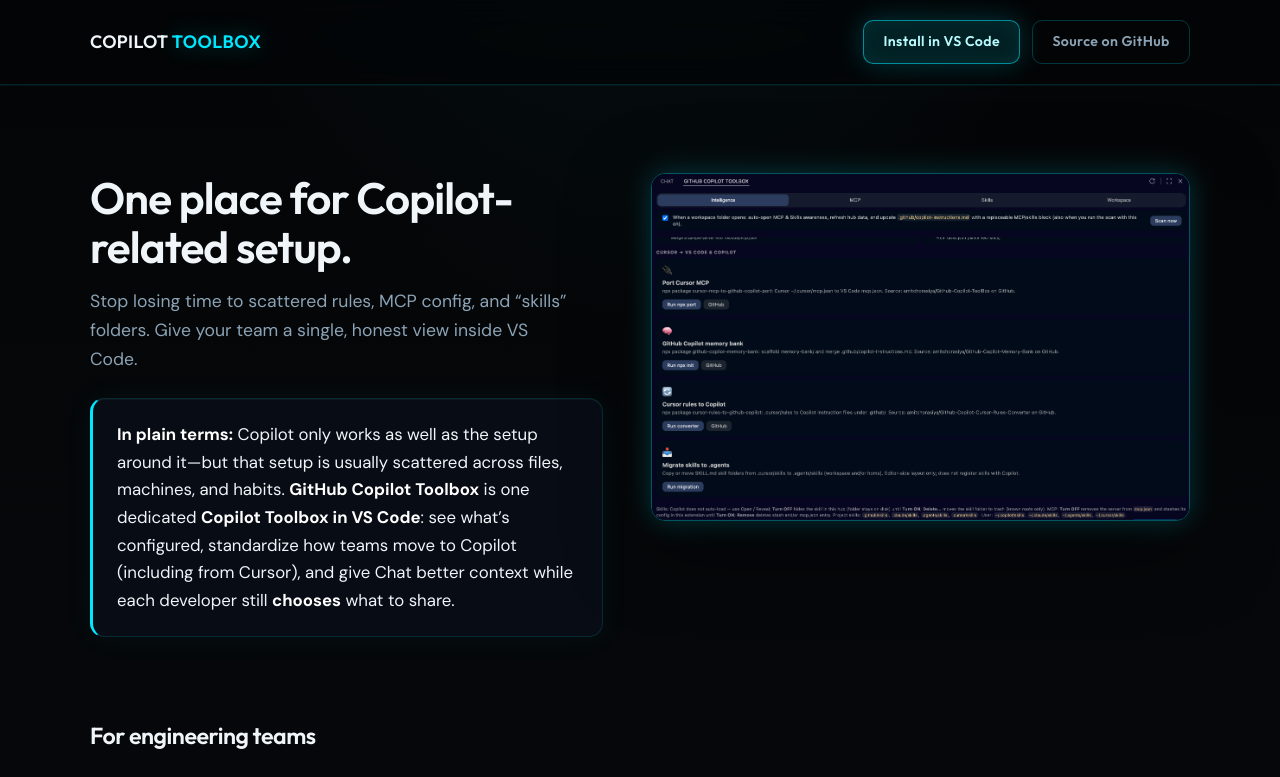
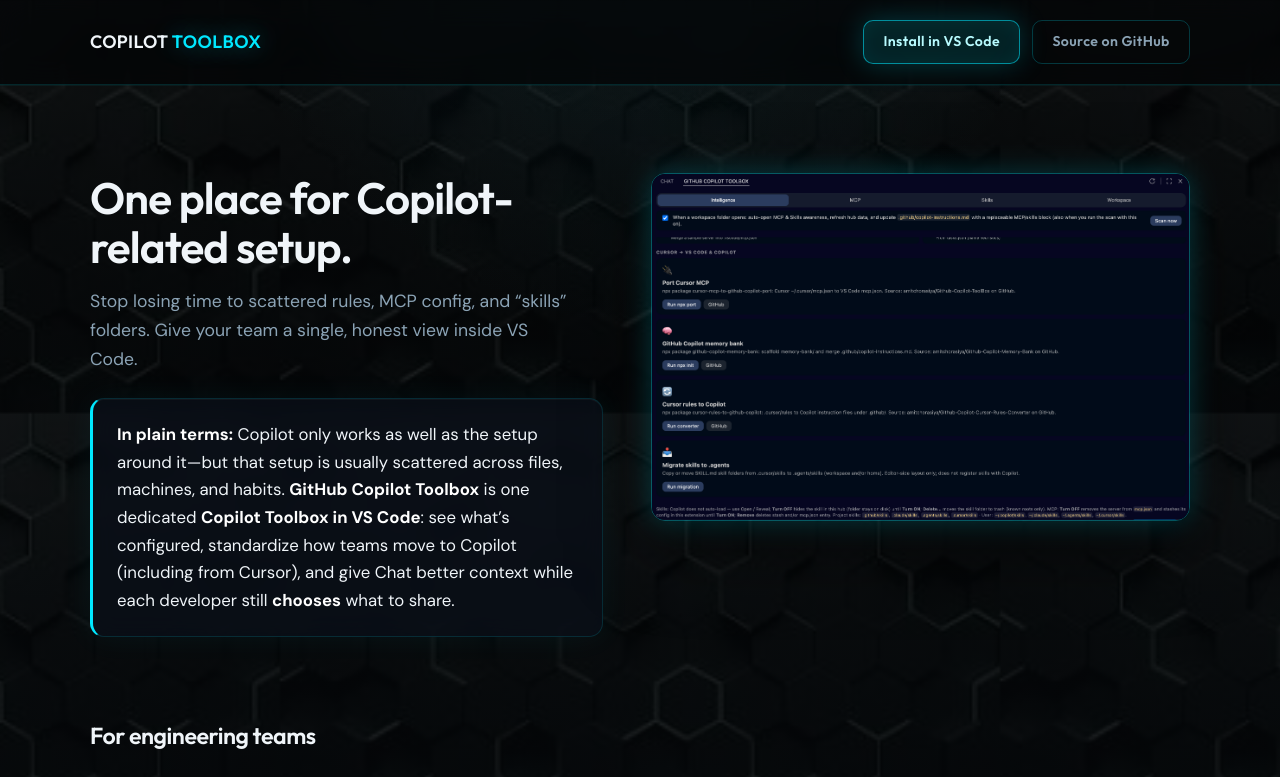
Before and after one commit to amitchorasiya/Github-Copilot-ToolBox, a website: page docs/index.html in a window 1280 px wide. Shown: the top 777 px of the page. Drawn offline with Linux system fonts and the light colour scheme.

Commit message:
feat(docs): hexagon texture background on landing site

```diff
--- a/docs/css/site.css
+++ b/docs/css/site.css
@@ -38,12 +38,27 @@
   font-size: 1.05rem;
   line-height: 1.65;
   color: var(--text);
-  background: var(--bg);
+  background-color: var(--bg);
+  /* First layers paint on top; hex texture sits underneath with a dark wash for readability */
   background-image:
     radial-gradient(ellipse 100% 70% at 50% -30%, rgba(0, 100, 120, 0.35), transparent 55%),
     radial-gradient(ellipse 80% 50% at 100% 50%, rgba(0, 232, 255, 0.06), transparent 50%),
     radial-gradient(ellipse 60% 40% at 0% 80%, rgba(0, 56, 68, 0.45), transparent 50%),
-    linear-gradient(180deg, var(--bg) 0%, var(--bg-mid) 45%, #030508 100%);
+    linear-gradient(180deg, rgba(4, 5, 6, 0.88) 0%, rgba(5, 8, 12, 0.9) 45%, rgba(2, 3, 5, 0.92) 100%),
+    url("../images/hexagon-bg.png");
+  background-repeat: no-repeat, no-repeat, no-repeat, no-repeat, repeat;
+  background-size:
+    auto,
+    auto,
+    auto,
+    auto,
+    min(720px, 100vw) auto;
+  background-position:
+    0 0,
+    0 0,
+    0 0,
+    0 0,
+    center top;
   min-height: 100vh;
 }
 
--- a/docs/index.html
+++ b/docs/index.html
@@ -14,7 +14,7 @@
       href="https://fonts.googleapis.com/css2?family=DM+Sans:ital,opsz,wght@0,9..40,400;0,9..40,500;0,9..40,600;0,9..40,700&family=JetBrains+Mono:wght@400;500&family=Outfit:wght@400;500;600;700&display=swap"
       rel="stylesheet"
     />
-    <link rel="stylesheet" href="css/site.css?v=13" />
+    <link rel="stylesheet" href="css/site.css?v=14" />
   </head>
   <body>
     <header class="site-header">
```
Also changed, not shown: docs/images/hexagon-bg.png (added).
